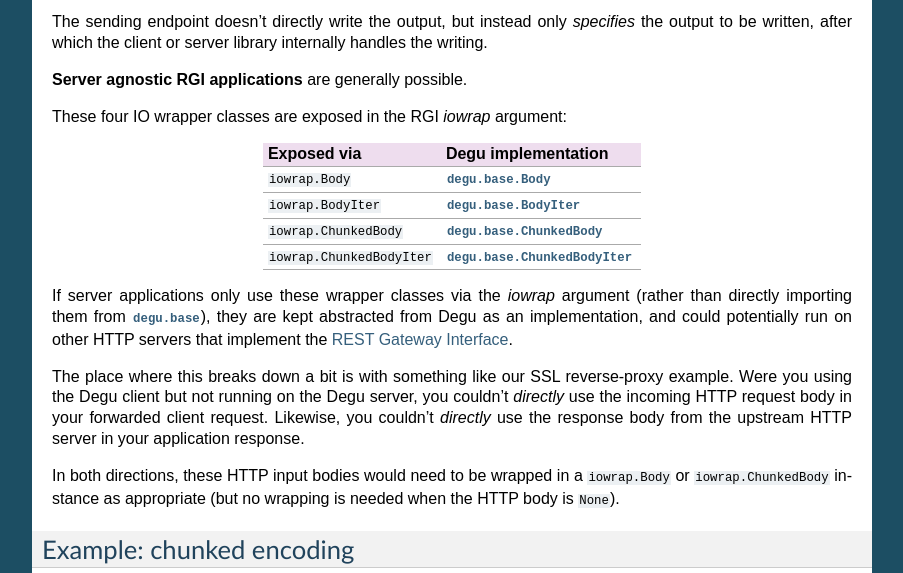
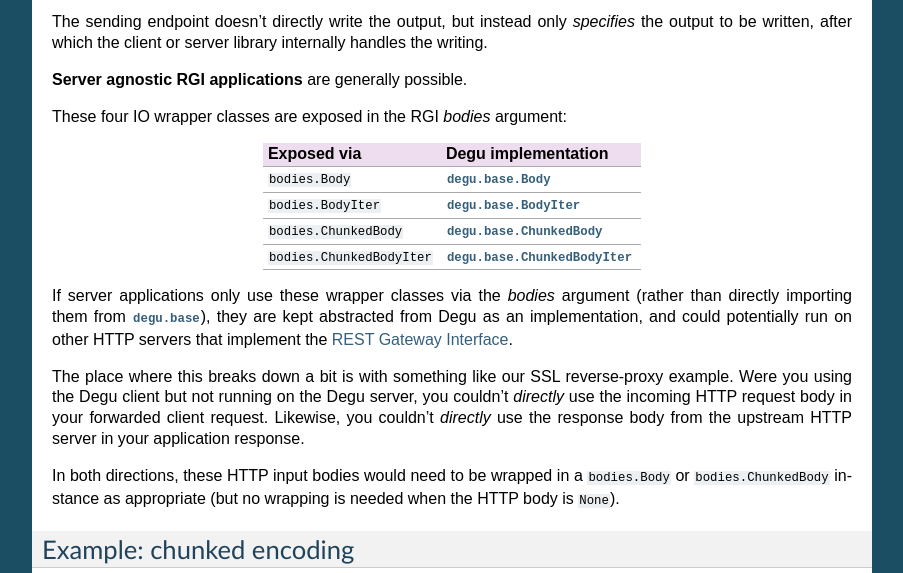
Before and after one commit to json420/degu, a Sphinx documentation site: the page built from doc/tutorial.rst, in a window 1280 px wide and 1400 px high, scrolled down 5537 px. Shown: the part 152-725 px from the top of the window, without its empty margins (198-1101 px from the left). Built offline with Sphinx 7.4.7, drawn with Linux system fonts in a browser that asks for light colours; some of the changed text lies outside the part shown.

Commit message:
Hmm, now I'm liking 'bodies' better than 'iowrap'

```diff
--- a/doc/degu.client.rst
+++ b/doc/degu.client.rst
@@ -14,7 +14,7 @@ differences).
 For example, say we define a simple RGI application and create a
 :class:`degu.misc.TempServer` instance:
 
->>> def example_app(iowrap, session, request):
+>>> def example_app(bodies, session, request):
 ...     return (200, 'OK', {'x-msg': 'hello, world'}, None)
 ...
 >>> from degu.misc import TempServer
--- a/doc/degu.server.rst
+++ b/doc/degu.server.rst
@@ -7,7 +7,7 @@
 
 As a quick example, say you have this simple RGI application:
 
->>> def hello_world_app(iowrap, session, request):
+>>> def hello_world_app(bodies, session, request):
 ...     if request['method'] not in {'GET', 'HEAD'}:
 ...         return (405, 'Method Not Allowed', {}, None)
 ...     body = b'Hello, world!'
--- a/doc/tutorial.rst
+++ b/doc/tutorial.rst
@@ -40,7 +40,7 @@ Example: SSL reverse-proxy
 
 Here's a minimal :doc:`rgi` application:
 
->>> def example_app(iowrap, session, request):
+>>> def example_app(bodies, session, request):
 ...     return (200, 'OK', {'x-msg': 'hello, world'}, None)
 ...
 
@@ -103,7 +103,7 @@ will use the :func:`degu.util.relative_uri()` helper function:
 ...     def __init__(self, address):
 ...         self.client = Client(address)
 ...
-...     def __call__(self, iowrap, session, request):
+...     def __call__(self, bodies, session, request):
 ...         if '__conn' not in session:
 ...             session['__conn'] = self.client.connect()
 ...         conn = session['__conn']
@@ -259,7 +259,7 @@ However, for your essential survival guide, you only need to know three things:
 
 Before we dive into the details, here's a quick example:
 
->>> def hello_response_body(iowrap, session, request):
+>>> def hello_response_body(bodies, session, request):
 ...     return (200, 'OK', {}, b'hello, world')
 ...
 >>> server = TempServer(('127.0.0.1', 0), None, hello_response_body)
@@ -354,18 +354,18 @@ internally handles the writing.
 
 **Server agnostic RGI applications** are generally possible.
 
-These four IO wrapper classes are exposed in the RGI *iowrap* argument:
+These four IO wrapper classes are exposed in the RGI *bodies* argument:
 
     ==========================  ==================================
     Exposed via                 Degu implementation
     ==========================  ==================================
-    ``iowrap.Body``             :class:`degu.base.Body`
-    ``iowrap.BodyIter``         :class:`degu.base.BodyIter`
-    ``iowrap.ChunkedBody``      :class:`degu.base.ChunkedBody`
-    ``iowrap.ChunkedBodyIter``  :class:`degu.base.ChunkedBodyIter`
+    ``bodies.Body``             :class:`degu.base.Body`
+    ``bodies.BodyIter``         :class:`degu.base.BodyIter`
+    ``bodies.ChunkedBody``      :class:`degu.base.ChunkedBody`
+    ``bodies.ChunkedBodyIter``  :class:`degu.base.ChunkedBodyIter`
     ==========================  ==================================
 
-If server applications only use these wrapper classes via the *iowrap* argument
+If server applications only use these wrapper classes via the *bodies* argument
 (rather than directly importing them from :mod:`degu.base`), they are kept
 abstracted from Degu as an implementation, and could potentially run on other
 HTTP servers that implement the :doc:`rgi`.
@@ -377,7 +377,7 @@ forwarded client request.  Likewise, you couldn't *directly* use the response
 body from the upstream HTTP server in your application response.
 
 In both directions, these HTTP input bodies would need to be wrapped in a
-``iowrap.Body`` or ``iowrap.ChunkedBody`` instance as appropriate (but no
+``bodies.Body`` or ``bodies.ChunkedBody`` instance as appropriate (but no
 wrapping is needed when the HTTP body is ``None``).
 
 
@@ -430,7 +430,7 @@ Second, we'll define an RGI server application that will return a response body
 chunked transfer encoding if we ``POST /chunked``, and that will return a body
 with a content-length if we ``POST /length``:
 
->>> def rgi_io_app(iowrap, session, request):
+>>> def rgi_io_app(bodies, session, request):
 ...     if len(request['path']) != 1 or request['path'][0] not in ('chunked', 'length'):
 ...         return (404, 'Not Found', {}, None)
 ...     if request['method'] != 'POST':
@@ -439,9 +439,9 @@ with a content-length if we ``POST /length``:
 ...         return (400, 'Bad Request', {}, None)
 ...     echo = request['body'].read()  # Body/ChunkedBody agnostic
 ...     if request['path'][0] == 'chunked':
-...         body = iowrap.ChunkedBodyIter(chunked_response_body(echo))
+...         body = bodies.ChunkedBodyIter(chunked_response_body(echo))
 ...     else:
-...         body = iowrap.BodyIter(response_body(echo), len(echo) + 17)
+...         body = bodies.BodyIter(response_body(echo), len(echo) + 17)
 ...     return (200, 'OK', {}, body)
 ...
 
```
Also changed, not shown: doc/rgi.rst (+7 -7 lines).
